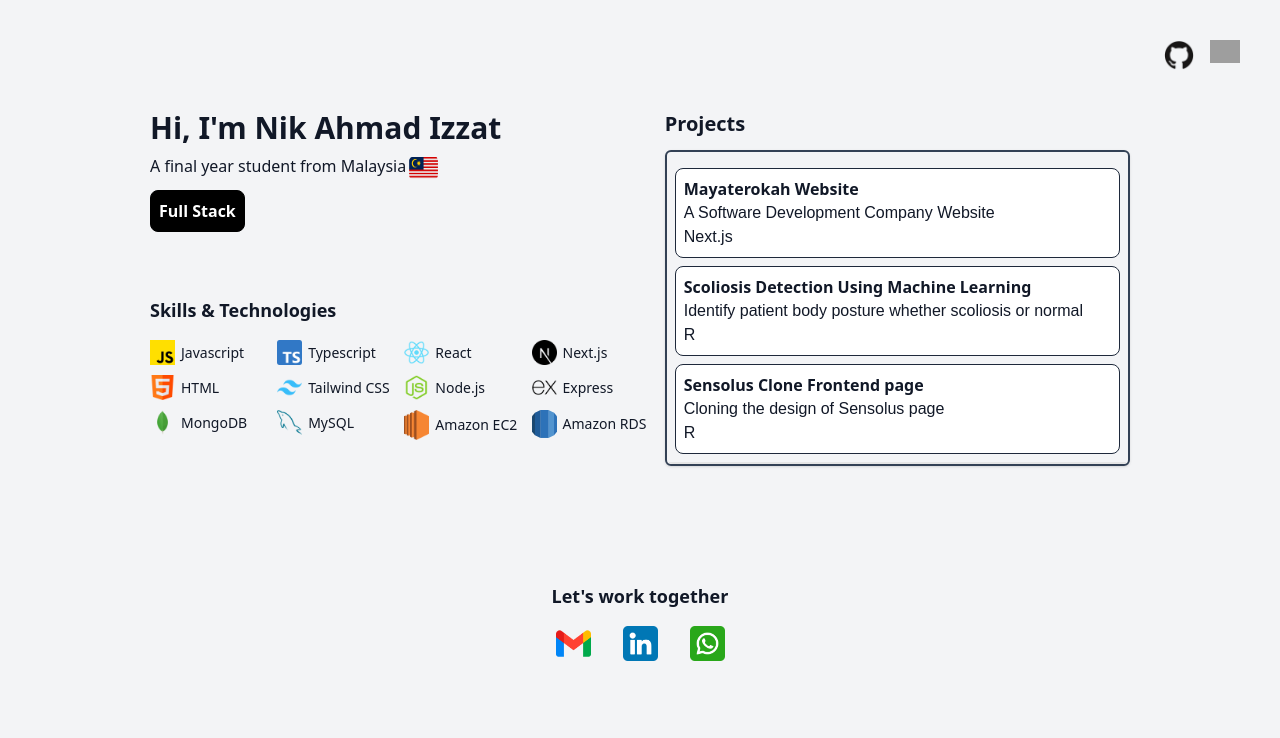
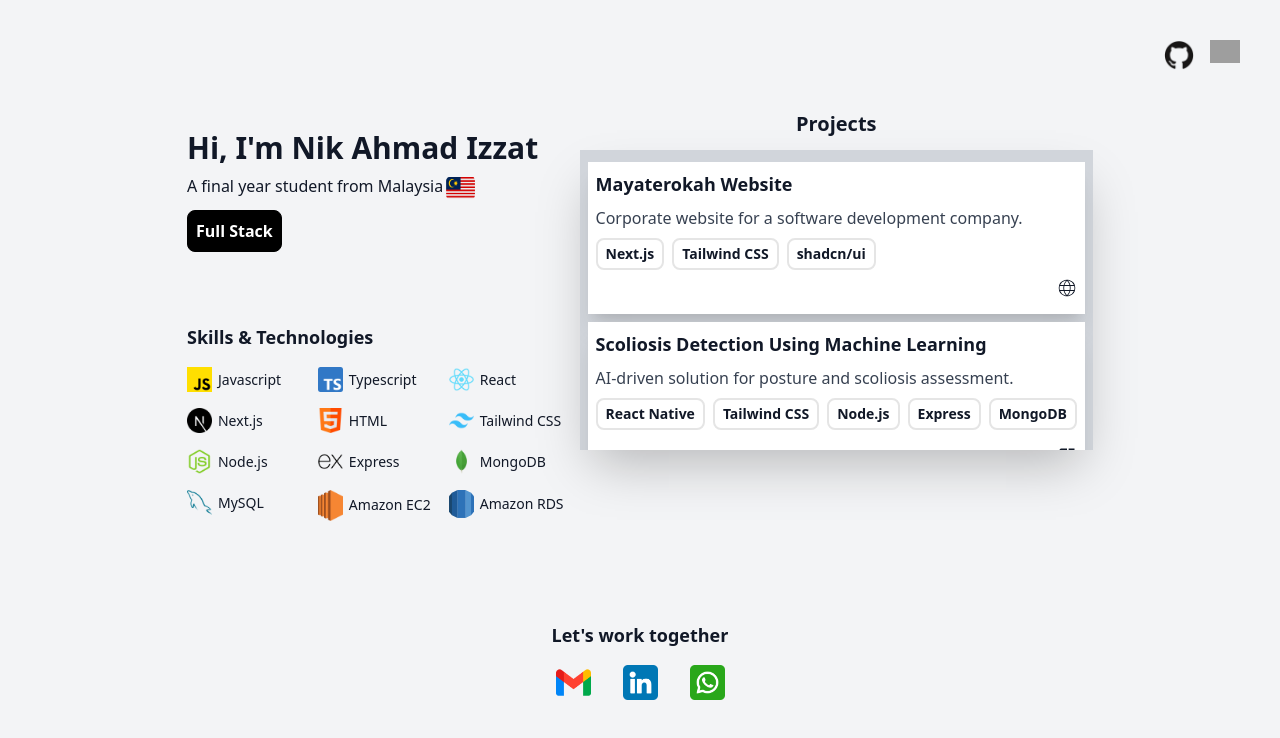
Before and after one commit to NikPrivate/nik-portfolio, a Next.js app: page / in a window 1280 px wide. Shown: the top 738 px of the page. Built offline with nearby package versions, Linux system fonts and the light colour scheme; grey boxes are pictures that could not be loaded.

Commit message:
link project and fix responsive

```diff
--- a/app/data.js
+++ b/app/data.js
@@ -1,18 +1,21 @@
 export const projects = [
   {
     main: "Mayaterokah Website",
-    description: "A Software Development Company Website",
+    description: "Corporate website for a software development company.",
     subtitle: ["Next.js", "Tailwind CSS", "shadcn/ui"],
+    weblink: "http://mayaterokah.com/",
   },
   {
     main: "Scoliosis Detection Using Machine Learning",
-    description: "Identify patient body posture whether scoliosis or normal",
-    subtitle: "React Native",
+    description: "AI-driven solution for posture and scoliosis assessment.",
+    subtitle: ["React Native", "Tailwind CSS", "Node.js", "Express", "MongoDB"],
+    link: "https://github.com/NikPrivate/scoliosis-detection",
   },
   {
-    main: "Sensolus Clone Frontend page",
-    description: "Cloning the design of Sensolus page",
-    subtitle: "React",
+    main: "Sensolus Clone Frontend Page",
+    description: "Frontend replica of the Sensolus platform design.",
+    subtitle: ["React", "Tailwind CSS", "Material UI"],
+    link: "https://github.com/NikPrivate/S-Tracker-Clone-Client",
   },
 ];
 
--- a/app/page.jsx
+++ b/app/page.jsx
@@ -7,7 +7,7 @@ import Link from "next/link";
 
 export default function Home() {
   return (
-    <div className="flex flex-col min-h-screen overflow-hidden">
+    <div className="flex flex-col overflow-hidden">
       <div className="flex justify-end gap-4 pr-10 pt-10">
         <Link
           href="https://github.com/NikPrivate"
@@ -19,7 +19,7 @@ export default function Home() {
             alt="github"
             width={30}
             height={30}
-            className="cursor-pointer"
+            className="cursor-pointer hover:opacity-80 hover:scale-110 transition-transform duration-200"
           />
         </Link>
 
@@ -33,30 +33,26 @@ export default function Home() {
             alt="instagram"
             width={30}
             height={30}
-            className="cursor-pointer"
+            className="cursor-pointer hover:opacity-80 hover:scale-110 transition-transform duration-200"
           />
         </Link>
       </div>
 
-      <div
-        className="
-
-      xl:px-[150px] py-[40px] px-[20px]"
-      >
-        <div className="lg:grid lg:grid-rows-3 grid-flow-col gap-4">
+      <div className="flex items-center justify-center pt-10 px-10 2xl:mt-[100px]">
+        <div className="lg:grid lg:grid-rows-2 grid-flow-col gap-4">
           <div className="row-span-1 col-span-1">
             <Intro />
           </div>
           <div className="row-span-1 col-span-1">
             <Skills />
           </div>
-          <div className="col-span-3 row-span-2">
+          <div className="col-span-2 row-span-2">
             <Project />
           </div>
         </div>
-        <div className="xl:mt-[-70px] lg:mt-[-70px] mt-10">
-          <Contact />
-        </div>
+      </div>
+      <div className="flex justify-center items-center mt-[100px] mb-4">
+        <Contact />
       </div>
     </div>
   );
--- a/components/Contact.jsx
+++ b/components/Contact.jsx
@@ -22,7 +22,7 @@ const Contact = () => {
                 alt="contacts"
                 width={35}
                 height={35}
-                className="cursor-pointer"
+                className="cursor-pointer hover:opacity-80 hover:scale-110 transform-transition duration-200"
               />
             </Link>
           </div>
--- a/components/Project.jsx
+++ b/components/Project.jsx
@@ -1,21 +1,57 @@
 import React from "react";
 import { ScrollArea } from "@/components/ui/scroll-area";
 import { projects } from "@/app/data";
+import { MdOpenInNew } from "react-icons/md";
+import { CiGlobe } from "react-icons/ci";
+import Link from "next/link";
 
 const Project = () => {
   return (
     <div className="lg:mt-0 xl:mt-0 mt-[100px]">
-      <h1 className="font-sans font-bold text-xl mb-3">Projects</h1>
-      <ScrollArea className="max-h-80 rounded-md border-2 border-slate-700 shadow overflow-y-auto">
+      <h1 className="font-sans font-bold text-xl mb-3 text-center xl:text-left">
+        Projects
+      </h1>
+      <ScrollArea className="max-h-[300px] border-1 bg-gray-300 border-slate-700 shadow-2xl overflow-y-auto">
         <div className="p-2 border-b-2">
           {projects.map((list, index) => (
             <div
               key={index}
-              className="mt-2 border p-2 rounded-lg border-slate-800 bg-white"
+              className="mt-1 mb-2 border-1 shadow-xl p-2 border-slate-800 bg-white space-y-2"
             >
-              <h1 className="font-sans font-semibold">{list.main}</h1>
-              <h2>{list.description}</h2>
-              <h3>{list.subtitle[0]}</h3>
+              <h1 className="font-sans font-bold text-lg">{list.main}</h1>
+              <h2 className="font-sans text-gray-700">{list.description}</h2>
+              <div className="flex space-x-2">
+                {list.subtitle.map((item, index) => (
+                  <h3
+                    key={index}
+                    className="font-sans font-semibold border-2 rounded-lg px-2 py-1 text-sm"
+                  >
+                    {item}
+                  </h3>
+                ))}
+              </div>
+              <div className="flex justify-end gap-2 text-xl cursor-pointer">
+                {list.weblink && (
+                  <Link
+                    href={list.weblink}
+                    target="_blank"
+                    rel="noopener noreferrer"
+                  >
+                    <CiGlobe className="hover:opacity-80 hover:scale-110" />
+                  </Link>
+                )}
+              </div>
+              <div className="flex justify-end gap-2 text-xl cursor-pointer">
+                {list.link && (
+                  <Link
+                    href={list.link}
+                    target="_blank"
+                    rel="noopener noreferrer"
+                  >
+                    <MdOpenInNew className="hover:opacity-80 hover:scale-110" />
+                  </Link>
+                )}
+              </div>
             </div>
           ))}
         </div>
--- a/package.json
+++ b/package.json
@@ -16,6 +16,7 @@
     "next": "15.0.3",
     "react": "19.0.0-rc-66855b96-20241106",
     "react-dom": "19.0.0-rc-66855b96-20241106",
+    "react-icons": "^5.3.0",
     "tailwind-merge": "^2.5.5",
     "tailwindcss-animate": "^1.0.7"
   },
@@ -23,6 +24,6 @@
     "eslint": "^8",
     "eslint-config-next": "15.0.3",
     "postcss": "^8",
-    "tailwindcss": "^3.4.1"
+    "tailwindcss": "^3.4.15"
   }
 }
--- a/tailwind.config.js
+++ b/tailwind.config.js
@@ -11,10 +11,11 @@ module.exports = {
       screens: {
         sm: "640px",
         md: "768px",
-        lg: "1024px",
-        xl: "1280px",
-        "2xl": "1536px",
+        lg: "1280px", // Large devices
+        xl: "1536px", // Extra large devices
+        "2xl": "1750px", // Double extra large devices
       },
+
       colors: {
         background: "hsl(var(--background))",
         foreground: "hsl(var(--foreground))",
```
Also changed, not shown: 1 other file (tests, documents, lock files or other folders).
